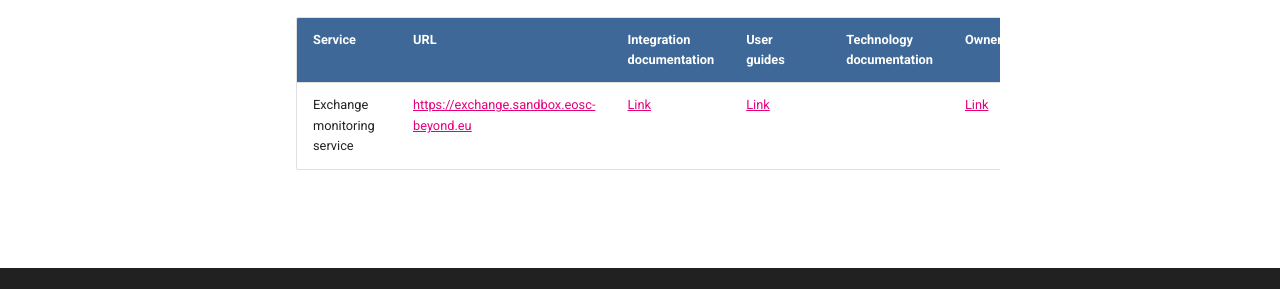
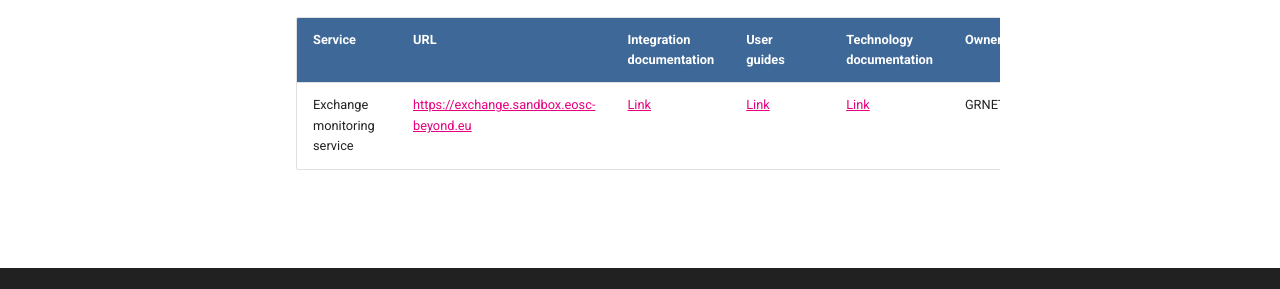
Before and after one commit to eosc-beyond-sandbox/eosc-sandbox, an MkDocs documentation site: the page built from resources/4 Monitoring/Monitoring.md, in a window 1280 px wide. Shown: the part 474-763 px from the top of the page. Built offline with MkDocs 1.6.1 and Material for MkDocs 9.7.7, drawn with Linux system fonts in a browser that asks for light colours.

Commit message:
Update Monitoring.md

```diff
--- a/resources/4 Monitoring/Monitoring.md
+++ b/resources/4 Monitoring/Monitoring.md
@@ -8,4 +8,4 @@
 ## EOSC exchange monitoring service
 | Service                         |  URL                            | Integration documentation | User guides | Technology documentation | Owner  |
 |:-------------------------------- |:------------------------------ |:--------------------------|:------------|:-------------------------|:-------|
-| Exchange  monitoring service |   [https://exchange.sandbox.eosc-beyond.eu]() | [Link](https://zenodo.org/records/7118591#.YzQQjezP0UQ) | [Link](https://argoeu.github.io/argo-web-api/openapi/explore) | |  [Link](https://argoeu.github.io/argo-monitoring/) |  GRNET |
+| Exchange  monitoring service |   [https://exchange.sandbox.eosc-beyond.eu]() | [Link](https://zenodo.org/records/7118591#.YzQQjezP0UQ) | [Link](https://argoeu.github.io/argo-web-api/openapi/explore) |  [Link](https://argoeu.github.io/argo-monitoring/) |  GRNET |
```
